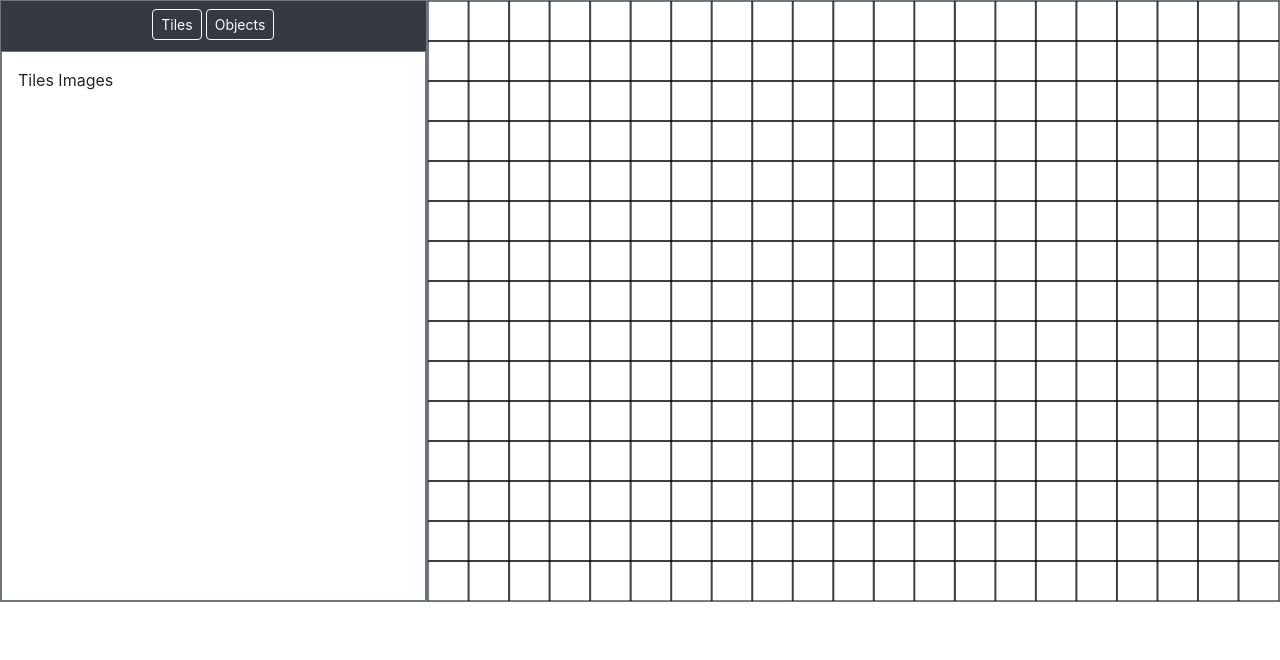
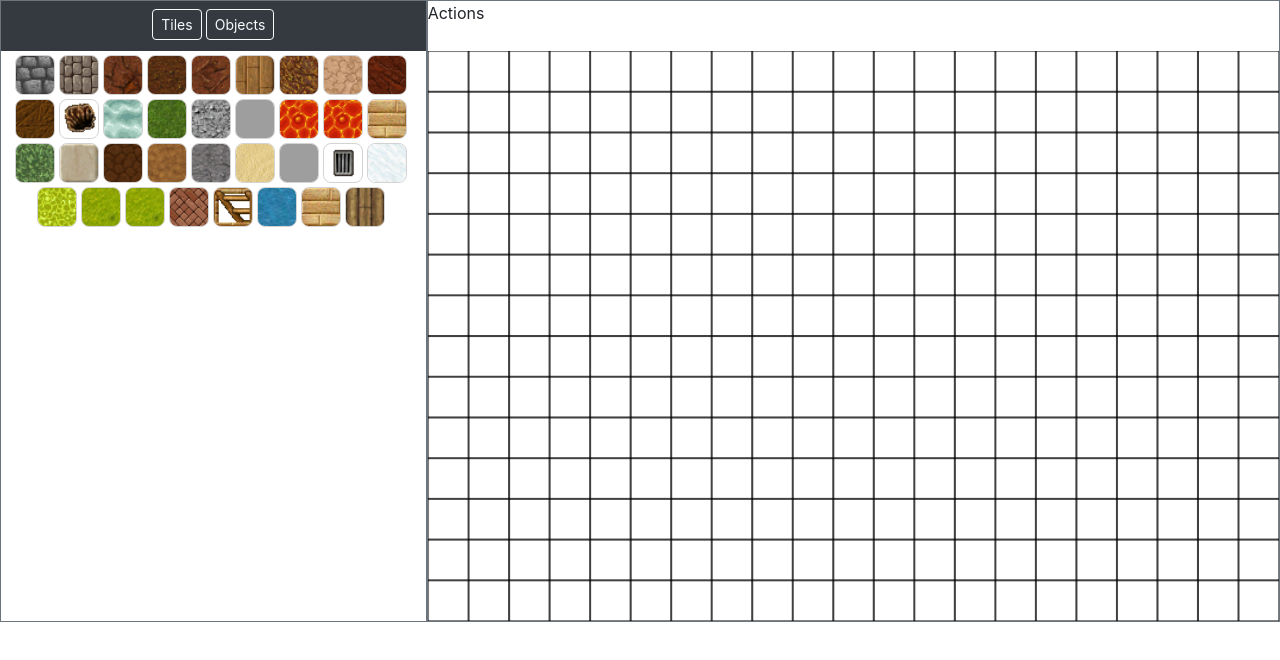
Before and after one commit to MahmoudHegazi/simple_canvas_game_maker, a plain HTML site: page sample.html in a window 1280 px wide. Drawn offline with nearby package versions, Linux system fonts and the light colour scheme; grey boxes are pictures that could not be loaded.

Commit message:
Update sample.html

```diff
--- a/sample.html
+++ b/sample.html
@@ -8,7 +8,10 @@
 <script src="https://code.jquery.com/jquery-3.7.1.js" integrity="sha256-eKhayi8LEQwp4NKxN+CfCh+3qOVUtJn3QNZ0TciWLP4=" crossorigin="anonymous"></script>
   <script src="https://cdn.jsdelivr.net/npm/bootstrap@4.6.2/dist/js/bootstrap.bundle.min.js"></script>
   <script>
-  const mapSquaresJSONDB = [
+
+
+const dbData = {
+   tiles: [
     "https://github.com/MahmoudHegazi/simple_canvas_game_maker/blob/main/images/Cobbled_Pavement.gif?raw=true",
     "https://github.com/MahmoudHegazi/simple_canvas_game_maker/blob/main/images/Cobblestone.gif?raw=true",
     "https://github.com/MahmoudHegazi/simple_canvas_game_maker/blob/main/images/Dirt_(Heavy).gif?raw=true",
@@ -22,10 +25,7 @@
     "https://github.com/MahmoudHegazi/simple_canvas_game_maker/blob/main/images/Earth_Hole.gif?raw=true",
     "https://github.com/MahmoudHegazi/simple_canvas_game_maker/blob/main/images/Ghostly_Water.gif?raw=true",
     "https://github.com/MahmoudHegazi/simple_canvas_game_maker/blob/main/images/Grass_(Tile).gif?raw=true",
-    "https://github.com/MahmoudHegazi/simple_canvas_game_maker/blob/main/images/Gravel.gif?raw=true",
-    "https://github.com/MahmoudHegazi/simple_canvas_game_maker/blob/main/images/Hole_(Rock).gif?raw=true",
-    "https://github.com/MahmoudHegazi/simple_canvas_game_maker/blob/main/images/Jungle_Grass_(Tile).gif?raw=true",
-    "https://github.com/MahmoudHegazi/simple_canvas_game_maker/blob/main/images/Large_Hole.gif?raw=true",
+    "https://github.com/MahmoudHegazi/simple_canvas_game_maker/blob/main/images/Gravel.gif?raw=true",  "https://github.com/MahmoudHegazi/simple_canvas_game_maker/blob/main/images/Jungle_Grass_(Tile).gif?raw=true",
     "https://github.com/MahmoudHegazi/simple_canvas_game_maker/blob/main/images/Lava.gif?raw=true",
     "https://github.com/MahmoudHegazi/simple_canvas_game_maker/blob/main/images/Lava_(Oasis_Tomb).gif?raw=true",
     "https://github.com/MahmoudHegazi/simple_canvas_game_maker/blob/main/images/Loose_Board.gif?raw=true",
@@ -38,7 +38,16 @@
     "https://github.com/MahmoudHegazi/simple_canvas_game_maker/blob/main/images/Sandstone_Floor.gif?raw=true",
     "https://github.com/MahmoudHegazi/simple_canvas_game_maker/blob/main/images/Sewer_Grate.gif?raw=true",
     "https://github.com/MahmoudHegazi/simple_canvas_game_maker/blob/main/images/Snow.gif?raw=true",
-    "https://github.com/MahmoudHegazi/simple_canvas_game_maker/blob/main/images/Some_Cracks_(Hole).gif?raw=true",
+    "https://github.com/MahmoudHegazi/simple_canvas_game_maker/blob/main/images/Sulphur.gif?raw=true",
+    "https://github.com/MahmoudHegazi/simple_canvas_game_maker/blob/main/images/Swamp.gif?raw=true",
+    "https://github.com/MahmoudHegazi/simple_canvas_game_maker/blob/main/images/Swamp_(Diggable).gif?raw=true",
+    "https://github.com/MahmoudHegazi/simple_canvas_game_maker/blob/main/images/Terracotta.gif?raw=true",
+    "https://github.com/MahmoudHegazi/simple_canvas_game_maker/blob/main/images/Trapdoor.gif?raw=true",
+    "https://github.com/MahmoudHegazi/simple_canvas_game_maker/blob/main/images/Water_(Tile).gif?raw=true",
+    "https://github.com/MahmoudHegazi/simple_canvas_game_maker/blob/main/images/Wooden_Floor.gif?raw=true",
+    "https://github.com/MahmoudHegazi/simple_canvas_game_maker/blob/main/images/Wooden_Floor_(Docks).gif?raw=true"
+],
+    objects:["https://github.com/MahmoudHegazi/simple_canvas_game_maker/blob/main/images/Some_Cracks_(Hole).gif?raw=true",
     "https://github.com/MahmoudHegazi/simple_canvas_game_maker/blob/main/images/Stairs_(Down).gif?raw=true",
     "https://github.com/MahmoudHegazi/simple_canvas_game_maker/blob/main/images/Stone_(Big).gif?raw=true",
     "https://github.com/MahmoudHegazi/simple_canvas_game_maker/blob/main/images/Stone_(Long).gif?raw=true",
@@ -49,17 +58,17 @@
     "https://github.com/MahmoudHegazi/simple_canvas_game_maker/blob/main/images/Strange_Symbols_(Venore_I).gif?raw=true",
     "https://github.com/MahmoudHegazi/simple_canvas_game_maker/blob/main/images/Strange_Symbols_(Venore_II).gif?raw=true",
     "https://github.com/MahmoudHegazi/simple_canvas_game_maker/blob/main/images/Strange_Symbols_(Venore_III).gif?raw=true",
-    "https://github.com/MahmoudHegazi/simple_canvas_game_maker/blob/main/images/Sulphur.gif?raw=true",
-    "https://github.com/MahmoudHegazi/simple_canvas_game_maker/blob/main/images/Swamp.gif?raw=true",
-    "https://github.com/MahmoudHegazi/simple_canvas_game_maker/blob/main/images/Swamp_(Diggable).gif?raw=true",
-    "https://github.com/MahmoudHegazi/simple_canvas_game_maker/blob/main/images/Terracotta.gif?raw=true",
-    "https://github.com/MahmoudHegazi/simple_canvas_game_maker/blob/main/images/Trapdoor.gif?raw=true",
-    "https://github.com/MahmoudHegazi/simple_canvas_game_maker/blob/main/images/Water_(Tile).gif?raw=true",
-    "https://github.com/MahmoudHegazi/simple_canvas_game_maker/blob/main/images/Wooden_Floor.gif?raw=true",
-    "https://github.com/MahmoudHegazi/simple_canvas_game_maker/blob/main/images/Wooden_Floor_(Docks).gif?raw=true"
-];
+    "https://github.com/MahmoudHegazi/simple_canvas_game_maker/blob/main/images/Large_Hole.gif?raw=true",  "https://github.com/MahmoudHegazi/simple_canvas_game_maker/blob/main/images/Hole_(Rock).gif?raw=true",
+    ]
+};
   </script>
   <style>
+     :root {
+        --wraper-h: 620px;
+        --wraper-nav-height: 50px;
+        --wraper-min: calc(var(--wraper-h) - var(--wraper-nav-height));
+        --wraper-max: var(--wraper-h);
+     }
      * {
         box-sizing: border-box;
      }
@@ -67,32 +76,47 @@
         width: 100% !important;
         height: 100% !important;
      }
-     .wraper { height: 600px !important; }
+
+     .wraper_nav { height: var(--wraper-nav-height) !important;overflow: auto; }
+     .wraper_min { height: var(--wraper-min) !important; }
+     .wraper_max { height: var(--wraper-max) !important; }
      .height_50px { height: 50px !important; }
      .height_550px { height: 550px !important; }
+
+     .pickup_image {
+        border: 1px solid lightgray !important;
+        border-radius: 8px !important;
+     }
+     .mx_width_98P {
+        max-width: 98% !important;
+     }
   </style>
 
 </head>
 <body>
-
+<!-- best ux for selectors click on cell then select image or object for better nav smoother image first,  then select actionif need and asign it with selecto mode then draw whjen select on canvas with 4 points also each object when clicked have it actions tiles select later lvl monster if reached may diffrent actions-->
+<!-- add selector map (square_select, line_select) -->
 <div class="container-fluid w-100 p-0 m-0">
   <div class="row w-100 h-100 m-0 p-0">
     <div class="col-sm-4 h-100 border border-secondary p-0 m-0">
-      <div class="wraper" style="height:600px;">
+      <div class="wraper_max" style="height:600px;">
         <div id="side_nav_main" class="bg-dark w-100 height_50px">
           <div class="m-auto d-flex justify-content-start align-items-center p-2" style="max-width:fit-content;">
-            <div class="nav_item btn btn-outline-light btn-sm rounded mr-1 aside_link" data-target="#sqaures_pickup">Tiles</div>
+            <div class="nav_item btn btn-outline-light btn-sm rounded mr-1 aside_link" data-target="#tiles_pickup">Tiles</div>
             <div class="nav_item btn btn-outline-light btn-sm rounded aside_link" data-target="#objects_pickup">Objects</div>
           </div>
         </div>
         <div id="side_pages" class="height_550px">
-            <div id="sqaures_pickup" class="w-100 h-100 p-3 border border-secondary h-100 aside_page">Tiles Images</div>
-            <div id="objects_pickup" class="w-100 h-100 p-3 aside_page" style="display:none;">Objects Images</div>
+            <div id="tiles_pickup" class="w-100 h-100 aside_page" style="overflow:auto;"></div>
+            <div id="objects_pickup" class="w-100 h-100 aside_page" style="display:none;overflow:auto;"></div>
         </div>
       </div>
     </div>
     <div class="col-sm-8 border border-secondary p-0 m-0">
-      <div class="wraper">
+      <div id="actions_cont" class="wraper_nav">
+         Actions
+      </div>
+      <div class="wraper_min">
         <canvas id="myCanvas" style="width:100%;height:100%;"> Sorry, your browser does not support canvas. </canvas>
       </div>
     </div>
@@ -102,30 +126,58 @@
 <script>
 
 class MapMaker {
-	constructor(selector, cSize = 25, mapSqaures = []) {
-        const canvasElm = (selector) ? $(selector) : [];
-        if (canvasElm.length && !isNaN(parseFloat(cSize)) && Array.isArray(mapSqaures)) {
-            this.selector = selector;
+	constructor(selectors, cSize = 25, mapData = {}) {
+        const canvasElm = (typeof(selectors) === 'object' &&  selectors.c) ? $(selectors.c) : [];
+        const tilesPickupElm = (typeof(selectors) === 'object' &&  selectors.tiles_pickup) ? $(selectors.tiles_pickup) : [];
+        const objectsPickupElm = (typeof(selectors) === 'object' &&  selectors.objects_pickup) ? $(selectors.objects_pickup) : [];
+
+        if (canvasElm.length && tilesPickupElm.length && objectsPickupElm.length && !isNaN(parseFloat(cSize)) && typeof(mapData) === 'object' && Array.isArray(mapData.tiles) && Array.isArray(mapData.objects)) {
+            this.selectors = selectors;
             this.cSize = parseFloat(cSize);
             this.canvasElm = canvasElm;
+            this.tilesPickupElm = tilesPickupElm;
+            this.objectsPickupElm = objectsPickupElm;
+
+            this.pickupConfig = {
+               contClass: 'p-1 d-flex justify-content-center align-items-start flex-wrap mx_width_98P m-auto',
+               imageBs: 'mb-1 mr-1',
+               imageWidth: '40',
+               imageHeight: '40'
+            }
+
             this.ctx = this.canvasElm[0].getContext('2d');
-            this.mapSqaures = mapSqaures;
+            this.mapSquares = mapData;
+            this.initPages();
             this.initMap();
             this.addEvents();
         } else {
-            throw 'Please  provide valid selector and numberic cSize and valid array of sqaures images';
+            throw 'Please  provide valid selector and numberic cSize and mapData obj and array of mapData.tiles and mapData.objects';
         }
 	}
-    get mapSquares() {
-        return this._mapSquares;
+    get tiles() {
+        return this._tiles;
+    }
+    get objects() {
+        return this._objects;
     }
 
-    set mapSquares(mapSqaures) {
-        if (Array.isArray(mapSqaures)) {
-            this._mapSqaures = Array.from(mapSqaures.filter((x)=>(typeof(x) === 'string' && x.trim() !== '')));
+    set mapSquares(mapData) {
+        if (typeof(mapData) === 'object' && Array.isArray(mapData.tiles) && Array.isArray(mapData.objects)) {
+            this._tiles = Array.from(mapData.tiles.filter((x)=>(typeof(x) === 'string' && x.trim() !== '')));
+            this._objects = Array.from(mapData.objects.filter((x)=>(typeof(x) === 'string' && x.trim() !== '')));
         } else {
             throw 'Error Invalid mapSqaures code updated...';
         }
+    }
+    displayAsidePage(e) {
+       const clickedLink = ((e && e.currentTarget) ? $(e.currentTarget) : []);
+       if (clickedLink.length && clickedLink.attr('data-target')) {
+           const target = $(clickedLink.attr('data-target'));
+           if (target.length) {
+              $("#side_pages .aside_page").hide();
+              target.show();
+           }
+       }
     }
 	setMapData() {
 		const data = {};
@@ -173,15 +225,33 @@ class MapMaker {
 		this.ctx.stroke();
         console.log(`cells are ${this.rowCellsCount}`);
 	}
-    displayAsidePage(e) {
-       const clickedLink = ((e && e.currentTarget) ? $(e.currentTarget) : []);
-       if (clickedLink.length && clickedLink.attr('data-target')) {
-           const target = $(clickedLink.attr('data-target'));
-           if (target.length) {
-              $("#side_pages .aside_page").hide();
-              target.show();
-           }
-       }
+    displayAsideTiles() {
+        if (Array.isArray(this.tiles) && this.tilesPickupElm.length) {
+             let html = `<div class="${this.pickupConfig.contClass}">`;
+             this.tiles.forEach((tileSrc)=>{
+                html += `<img class="pickup_image tile ${this.pickupConfig.imageBs}" width="${this.pickupConfig.imageWidth}" height="${this.pickupConfig.imageHeight}" src="${tileSrc}" alt="Sqaure later add info db for screen readers" />`;
+             });
+             html += '</div>';
+             this.tilesPickupElm.html(html);
+        } else {
+             throw `this.tiles or this.tilesPickupElm unkown ${this.tiles} - ${this.tilesPickupElm}`;
+        }
+    }
+    displayAsideObjects() {
+        if (Array.isArray(this.objects) && this.objectsPickupElm.length) {
+             let html = `<div class="${this.pickupConfig.contClass}">`;
+             this.objects.forEach((objectSrc)=>{
+                html += `<img class="pickup_image object ${this.pickupConfig.imageBs}" width="${this.pickupConfig.imageWidth}" height="${this.pickupConfig.imageHeight}" src="${objectSrc}" alt="Sqaure later add info db for screen readers" />`;
+             });
+             html += '</div>';
+             this.objectsPickupElm.html(html);
+        } else {
+             throw "this.objects or this.objectsPickupElm unkown";
+        }
+    }
+    initPages() {
+       this.displayAsideTiles();
+       this.displayAsideObjects();
     }
     addEvents() {
         $("#side_nav_main .aside_link").on('click', (e)=>{
@@ -195,7 +265,7 @@ class MapMaker {
 }
 
 
-new MapMaker("#myCanvas", 40, mapSquaresJSONDB);
+new MapMaker({c: "#myCanvas", tiles_pickup: "#tiles_pickup", objects_pickup: "#objects_pickup"}, 40, dbData);
 
 </script>
 
```
